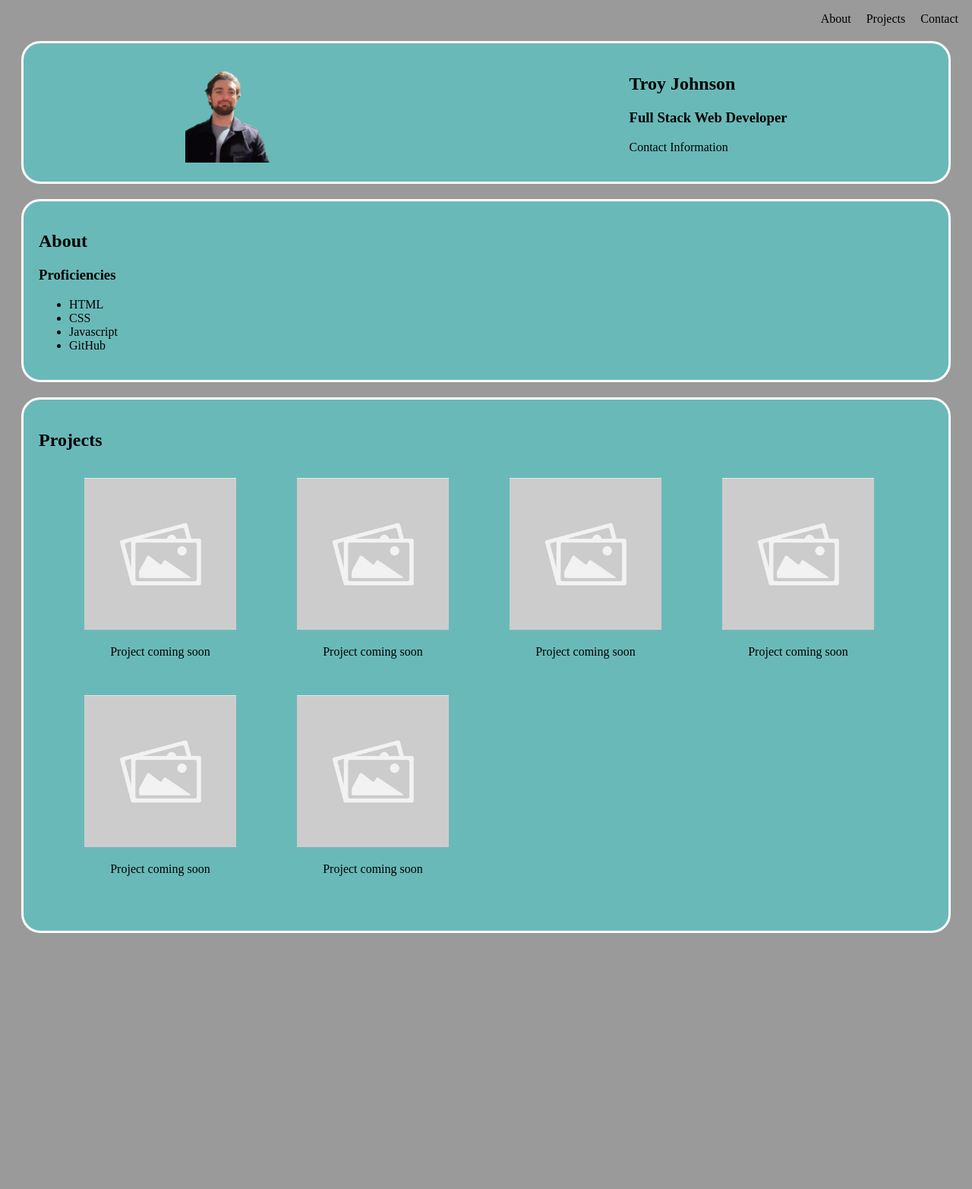
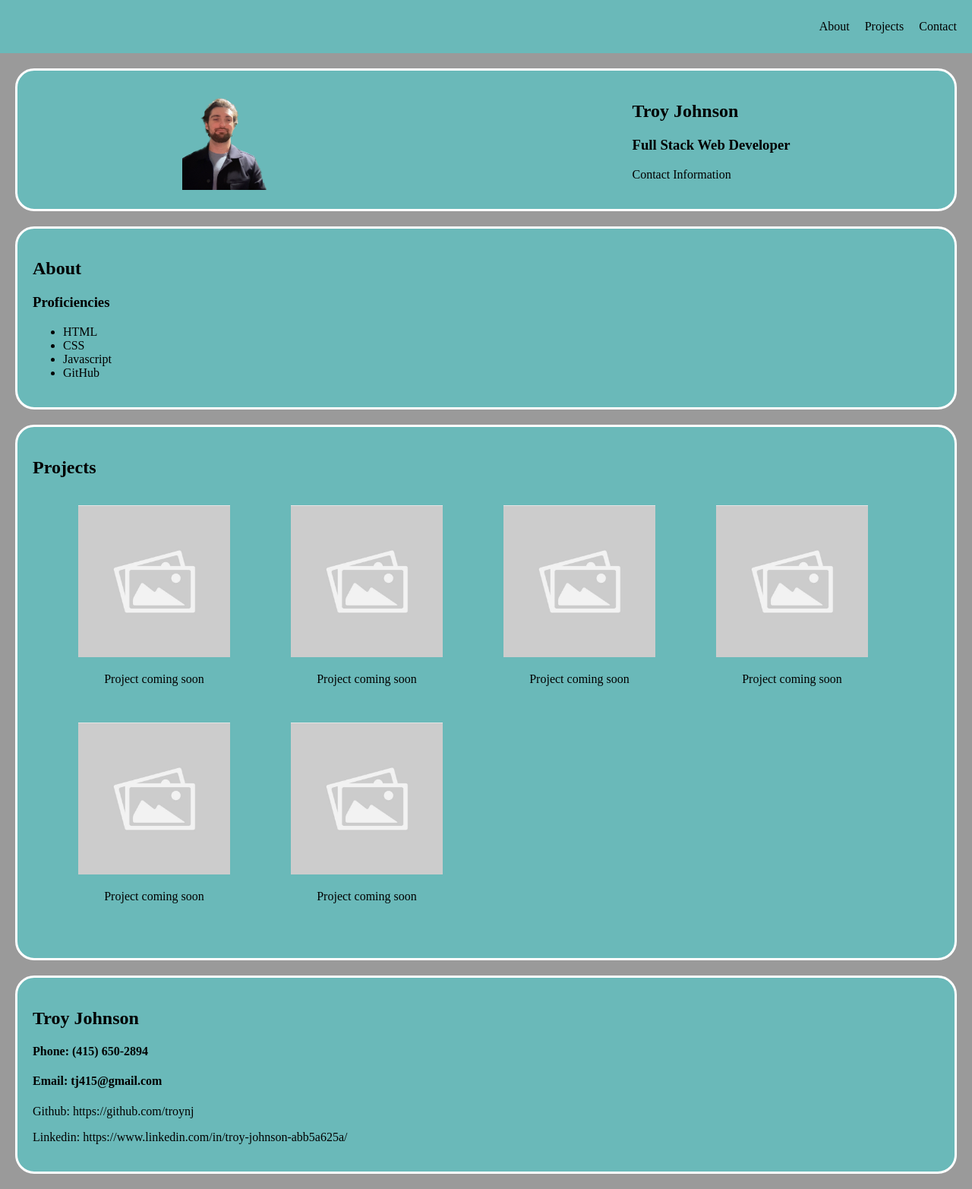
Before and after one commit to troynj/GitToKnowMe, a plain HTML site: page index.html in a window 1280 px wide. Shown: the whole page at 76% size. Before the commit the page ends 1248 px from the top, so only its background shows below. Drawn offline with Linux system fonts and the light colour scheme.

Commit message:
tweaking code slightly

```diff
--- a/assets/style.css
+++ b/assets/style.css
@@ -1,9 +1,19 @@
 :root {
     --main: rgb(154, 154, 154);
+    --accent: rgba(0, 255, 255, 0.31);
    }
 
    body {
     background-color: var(--main);
+    margin: 0px
+   }
+
+
+   nav {
+    background-color: var(--accent);
+    padding: 10px;
+    margin: 0;
+
    }
 
    nav ul{
@@ -18,7 +28,7 @@
    nav a {
        padding: 10px;
        text-decoration: none;
-       color: var(--accent);
+       color: black;
    }
 
 
@@ -33,7 +43,7 @@
    section {
     border: 3px solid white;
     border-radius: 25px;
-    background-color: rgba(0, 255, 255, 0.31);
+    background-color: var(--accent);
     padding: 20px;
     margin: 20px;
    }
@@ -42,10 +52,6 @@
        flex-direction: row;
        justify-content: space-around;
        align-items: center;
-   }
-
-   #contact {
-       display:none;
    }
 
    #projects {
--- a/index.html
+++ b/index.html
@@ -31,14 +31,6 @@
         </article>
       </section>
     </header>
-
-    <section id="contact">
-      <h2>Troy Johnson</h2>
-      <h4>Phone: (415) 555-5555</h4>
-      <h4>Email: workemail@dontwork.yet</h4>
-
-      <h1>Contact Form</h1>
-    </section>
 
     <main>
       <section id="about">
@@ -82,6 +74,16 @@
           </figure>
         </article>
       </section>
+
+      <section id="contact">
+        <h2>Troy Johnson</h2>
+        <h4>Phone: (415) 650-2894</h4>
+        <h4>Email: tj415@gmail.com</h4>
+        <p>Github: https://github.com/troynj</p>
+        <p>Linkedin: https://www.linkedin.com/in/troy-johnson-abb5a625a/</p>
+
+      </section>
+
     </main>
   </body>
 </html>
```
